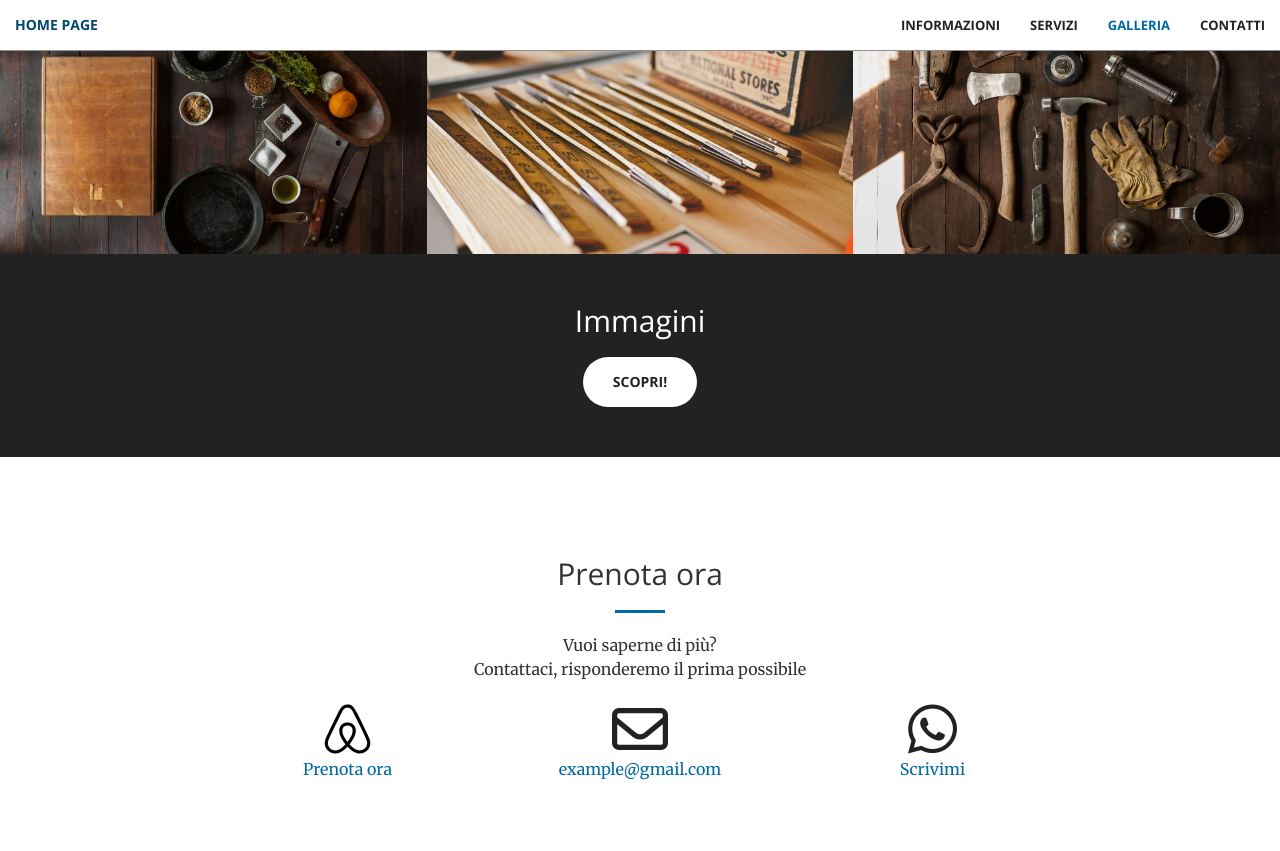
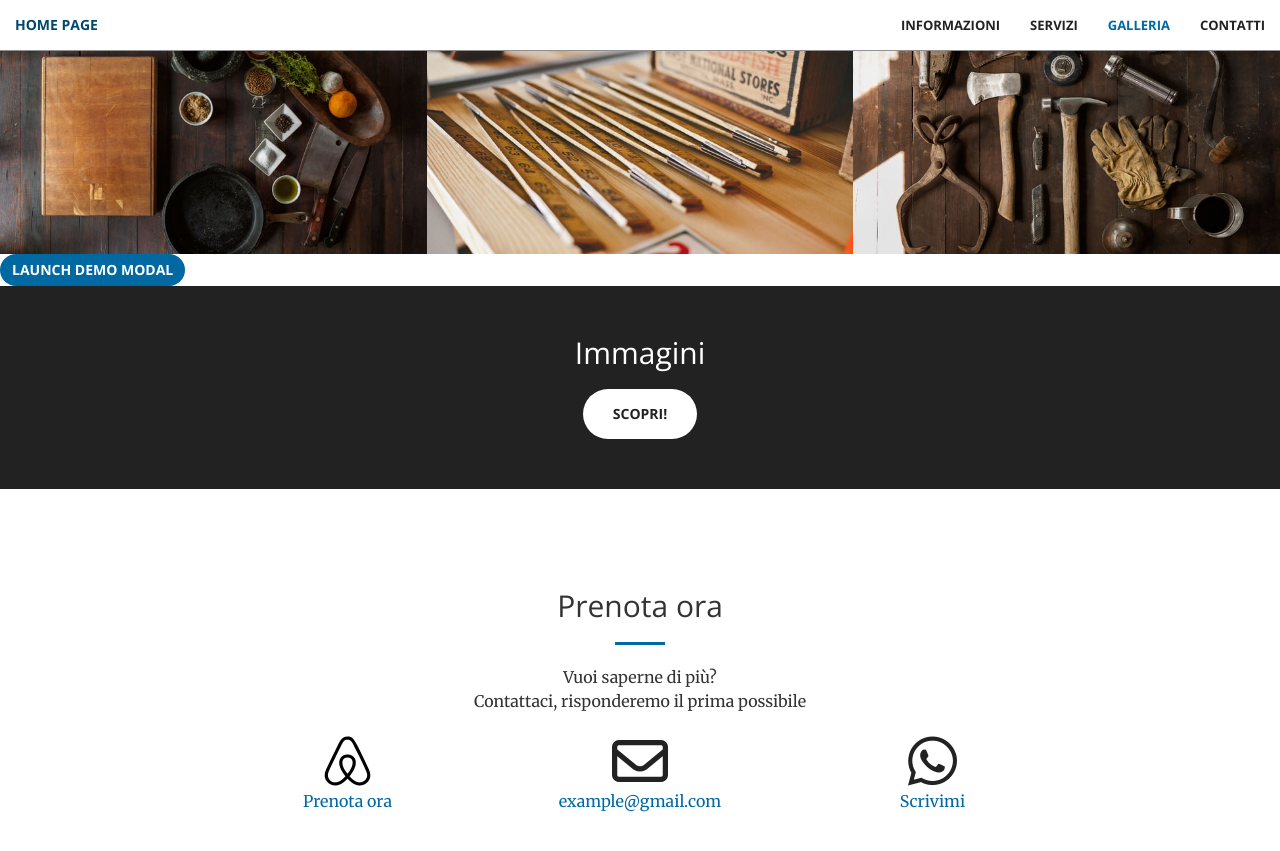
Before and after one commit to teocavaproject/teocavaproject.github.io, a Jekyll site: the page built from index.html, in a window 1280 px wide and 900 px high, scrolled down 1932 px. Shown: the top 851 px of the window. Built offline with Jekyll 4.4.1, drawn with Linux system fonts in a browser that asks for light colours; nearby versions of some CDN libraries.

Commit message:
Update portfolio.html

```diff
--- a/_includes/portfolio.html
+++ b/_includes/portfolio.html
@@ -91,17 +91,24 @@
                     </div>
                 </a>
             </div>
-            <div class="modal" tabindex="-1" role="dialog">
+
+            <!-- Button trigger modal -->
+            <button type="button" class="btn btn-primary" data-toggle="modal" data-target="#exampleModal">
+                Launch demo modal
+            </button>
+
+            <!-- Modal -->
+            <div class="modal fade" id="exampleModal" tabindex="-1" role="dialog" aria-labelledby="exampleModalLabel" aria-hidden="true">
                 <div class="modal-dialog" role="document">
                 <div class="modal-content">
                     <div class="modal-header">
-                      <h5 class="modal-title">Modal title</h5>
+                    <h5 class="modal-title" id="exampleModalLabel">Modal title</h5>
                     <button type="button" class="close" data-dismiss="modal" aria-label="Close">
                         <span aria-hidden="true">&times;</span>
                     </button>
                     </div>
                     <div class="modal-body">
-                      <p>Modal body text goes here.</p>
+                    ...
                     </div>
                     <div class="modal-footer">
                     <button type="button" class="btn btn-secondary" data-dismiss="modal">Close</button>
@@ -110,6 +117,8 @@
                 </div>
                 </div>
             </div>
+
+
         </div>
     </div>
 </section>
```
Lines whose indentation alone changed are shown as unchanged.
